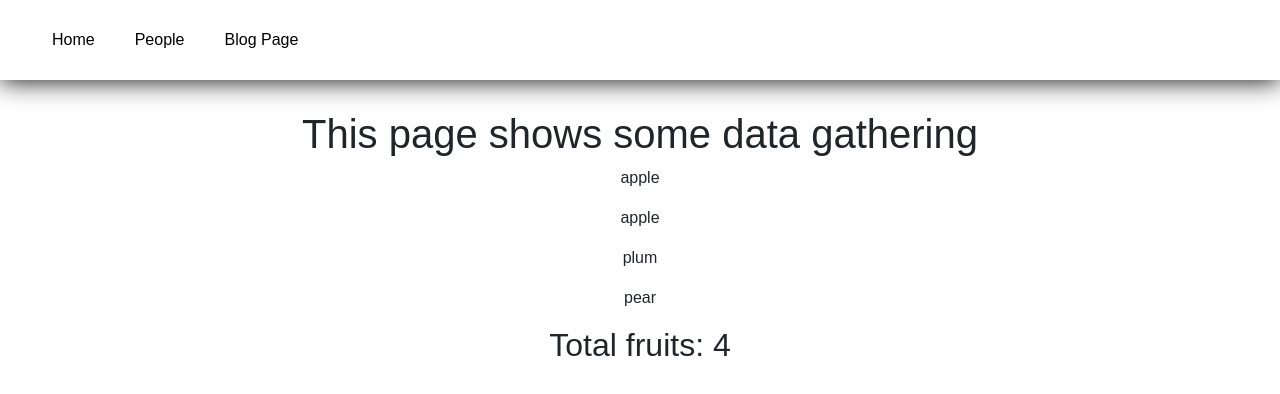
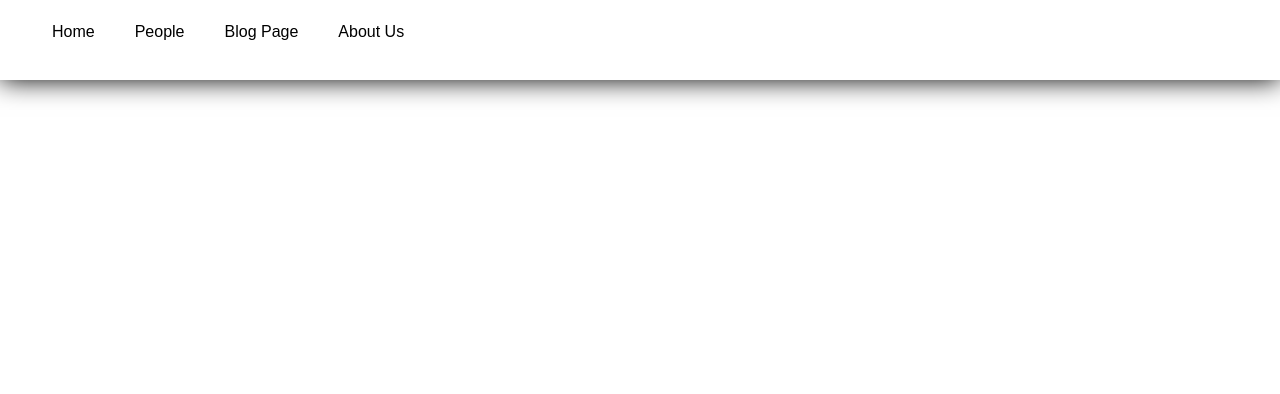
Before and after one commit to blakeah/SPA-website-V2, a React (Create React App) app: page /about-me in a window 1280 px wide. Shown: the top 394 px of the page. Built offline with nearby package versions, Linux system fonts and the light colour scheme.

Commit message:
upload new assets

```diff
--- a/src/App.js
+++ b/src/App.js
@@ -1,17 +1,18 @@
 import { CssBaseline } from "@mui/material";
 import logo from './logo.svg';
-import './components/styles/App.css';
+// import './components/styles/App.css';
 import './components/styles/Cards.css';
 import './components/styles/Navbar.css';
 import './components/styles/blogStyle.css';
+import './components/styles/Homepage.css';
 import Nav from './components/Nav.js';
 import BlogPage from './components/BlogPage.js';
-import Promo from './components/Promo.js';
+// import Promo from './components/Promo.js';
 import Footer from './components/Footer.js';
 import PeoplePage from './components/PeoplePage.js';
 import PersonDetail from './components/PersonDetail.js';
 import HomePage from './components/HomePage.js';
-import AboutMe from './components/AboutMe.js';
+import AboutUs from './components/AboutUs.js';
 import {Routes, Route, Link} from 'react-router-dom'
 import people from './data/people.json'
 
@@ -28,7 +29,7 @@ function App() {
     <Route path="/people-page" element={<PeoplePage/>} />
     <Route path="/people-page/:id" element={<PersonDetail />} />
     <Route path="/blog-page" element={<BlogPage/>} />
-    <Route path="/about-me" element={<AboutMe/>} />
+    <Route path="/about-us" element={<AboutUs/>} />
     </Routes>
     </div>
   )
--- a/src/components/AboutMe.js
+++ /dev/null
@@ -1,23 +0,0 @@
-import React from "react";
-import Fruits from '../components/Fruits.js'
-import FruitsCounter from '../components/FruitsCounter.js'
-import Btn from '../components/Btn.js'
-import Btn2 from '../components/Btn2.js'
-
-function AboutMe(props) {
-  const [fruits] = React.useState([
-          {fruitName: 'apple', id: 1},
-          {fruitName: 'apple', id: 2},
-          {fruitName: 'plum', id: 3},
-          {fruitName: 'pear', id: 4},
-      ]);
-  return(
-    <div>
-    <h1>This page shows some data gathering</h1>
-    <Fruits fruits={fruits}/>
-    <FruitsCounter fruits={fruits}/>
-    </div>
-  )
-}
-
-export default AboutMe;
--- /dev/null
+++ b/src/components/AboutUs.js
@@ -0,0 +1,12 @@
+import React from "react";
+
+function AboutUs() {
+
+  return(
+    <div>
+    <h1> About Us</h1>
+    </div>
+  )
+}
+
+export default AboutUs;
--- a/src/components/Blog.js
+++ b/src/components/Blog.js
@@ -14,7 +14,7 @@ const Blog = () => {
   }
 
   useEffect(() => {
-    console.log("use effect ran")
+
   })
 
   return (
--- a/src/components/Fruits.js
+++ /dev/null
@@ -1,9 +0,0 @@
-
-function Fruits(props) {
-  return (
-      <div>
-          {props.fruits.map(f => <p key={f.id}>{f.fruitName}</p>)}
-      </div>
-  )
-};
-export default Fruits;
--- a/src/components/FruitsCounter.js
+++ /dev/null
@@ -1,7 +0,0 @@
-function FruitsCounter(props) {
-  return (
-        <h2>Total fruits: {props.fruits.length}</h2>
-    )
-}
-
-export default FruitsCounter;
--- a/src/components/HomePage.js
+++ b/src/components/HomePage.js
@@ -1,8 +1,56 @@
+import React, { useEffect, useState } from 'react';
 
-function HomePage(props) {
+const HomePage = () => {
+  useEffect(() => {
+    // Detect when the bottom section enters the viewport and add the fade-in class
+    const bottomSection = document.querySelector('.bottom-section');
+
+    function checkScroll() {
+      const windowHeight = window.innerHeight;
+      const bottomSectionTop = bottomSection.getBoundingClientRect().top;
+
+      if (bottomSectionTop < windowHeight) {
+        bottomSection.classList.add('fade-in');
+        window.removeEventListener('scroll', checkScroll);
+      }
+    }
+
+    window.addEventListener('scroll', checkScroll);
+
+    // Clean up the event listener when the component unmounts
+    return () => {
+      window.removeEventListener('scroll', checkScroll);
+    };
+  }, []); // Empty dependency array ensures this effect runs only once
+
   return (
-      <h1 className="col-md-4 offset-md-4">Home Page</h1>
-  )
+    <div>
+      <header>
+        <h1>Header Title</h1>
+        <div className="header-content">
+          <img src="your-image.jpg" alt="Full-screen Image" />
+          <div className="search-bar">
+            <input type="text" placeholder="Search..." />
+            <button>Search</button>
+          </div>
+        </div>
+      </header>
+
+      <main>
+        <section className="bottom-section">
+          <div className="column">
+            <h1>Fade In Content 1</h1>
+          </div>
+          <div className="column">
+            <h2>Fade In Content 2</h2>
+          </div>
+          <div className="column">
+            <h3>Fade In Content 3</h3>
+          </div>
+        </section>
+      </main>
+    </div>
+  );
 };
 
 export default HomePage;
--- a/src/components/Nav.js
+++ b/src/components/Nav.js
@@ -2,15 +2,16 @@ import {Routes, Route, Link} from 'react-router-dom'
 
 function Nav() {
     return (
-      <header>
+
         <nav>
             <ul>
                 <li><Link to="/">Home</Link></li>
                 <li><Link to="/people-page">People</Link></li>
                 <li><Link to="/blog-page">Blog Page</Link></li>
+                <li><Link to="/about-us">About Us</Link></li>
             </ul>
         </nav>
-      </header>
+
     );
 };
 
--- /dev/null
+++ b/src/components/styles/Homepage.css
@@ -0,0 +1,73 @@
+/* Reset some default styles */
+* {
+    margin: 0;
+    padding: 0;
+    box-sizing: border-box;
+}
+
+body {
+    font-family: Arial, sans-serif;
+}
+
+/* Header Styles */
+header {
+    background: url('https://d117h1jjiq768j.cloudfront.net/images/default-source/products/datadirect/solutions-hero-background.svg?sfvrsn=ec55abfb_12') center/cover no-repeat;
+    text-align: left;
+    padding: 20px;
+    height: 500px;
+    color: white;
+}
+
+header h1 {
+    font-size: 48px;
+    margin-bottom: 20px;
+}
+
+.header-content {
+    display: flex;
+    align-items: center;
+}
+
+.search-bar {
+    margin-left: auto;
+    display: flex;
+    align-items: center;
+}
+
+.search-bar input[type="text"] {
+    padding: 10px;
+    border: none;
+    border-radius: 4px;
+    margin-right: 10px;
+}
+
+.search-bar button {
+    padding: 10px 20px;
+    background-color: #0074d9;
+    color: white;
+    border: none;
+    border-radius: 4px;
+    cursor: pointer;
+}
+
+/* Bottom Section Styles */
+main {
+    background-color: #0074d9;
+    height: 1000px;
+    padding: 40px;
+}
+
+.bottom-section {
+    display: flex;
+    justify-content: space-between;
+    opacity: 0;
+    transition: opacity 1s;
+}
+
+.column {
+    flex-basis: 30%;
+    background-color: #f0f0f0;
+    padding: 20px;
+    border-radius: 4px;
+    text-align: center;
+}
--- a/src/components/styles/Navbar.css
+++ b/src/components/styles/Navbar.css
@@ -5,14 +5,14 @@ body {
     background-size: cover;
     font-family: sans-serif;
     margin-top: 80px;
-    padding: 30px;
+    padding: 0px;
 }
 
 main {
     color: white;
 }
 
-header {
+nav {
     background-color: white;
     position: fixed;
     top: 0;
@@ -24,15 +24,15 @@ header {
     box-shadow: 0 0 25px 0 black;
 }
 
-header * {
+nav * {
     display: inline;
 }
 
-header li {
+nav li {
     margin: 20px;
 }
 
-header li a {
+nav li a {
     color: black;
     text-decoration: none;
 }
```
